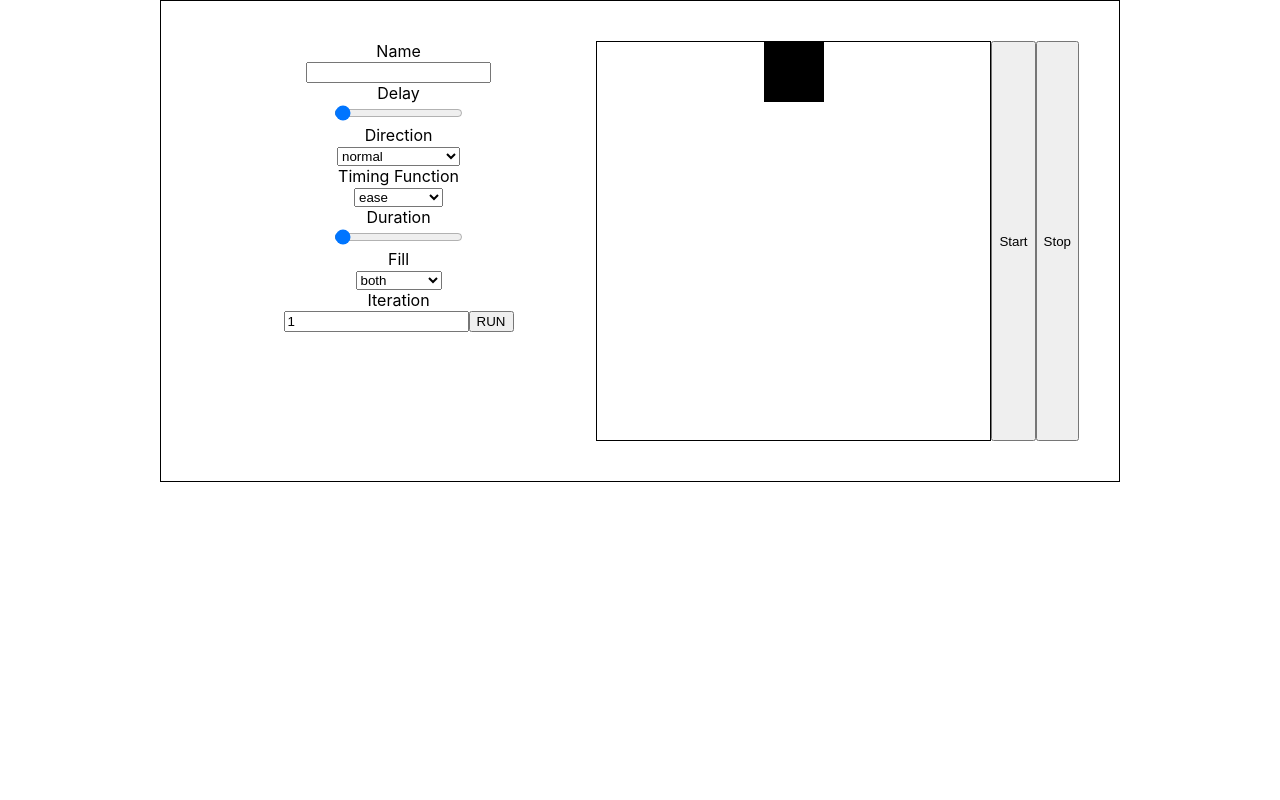
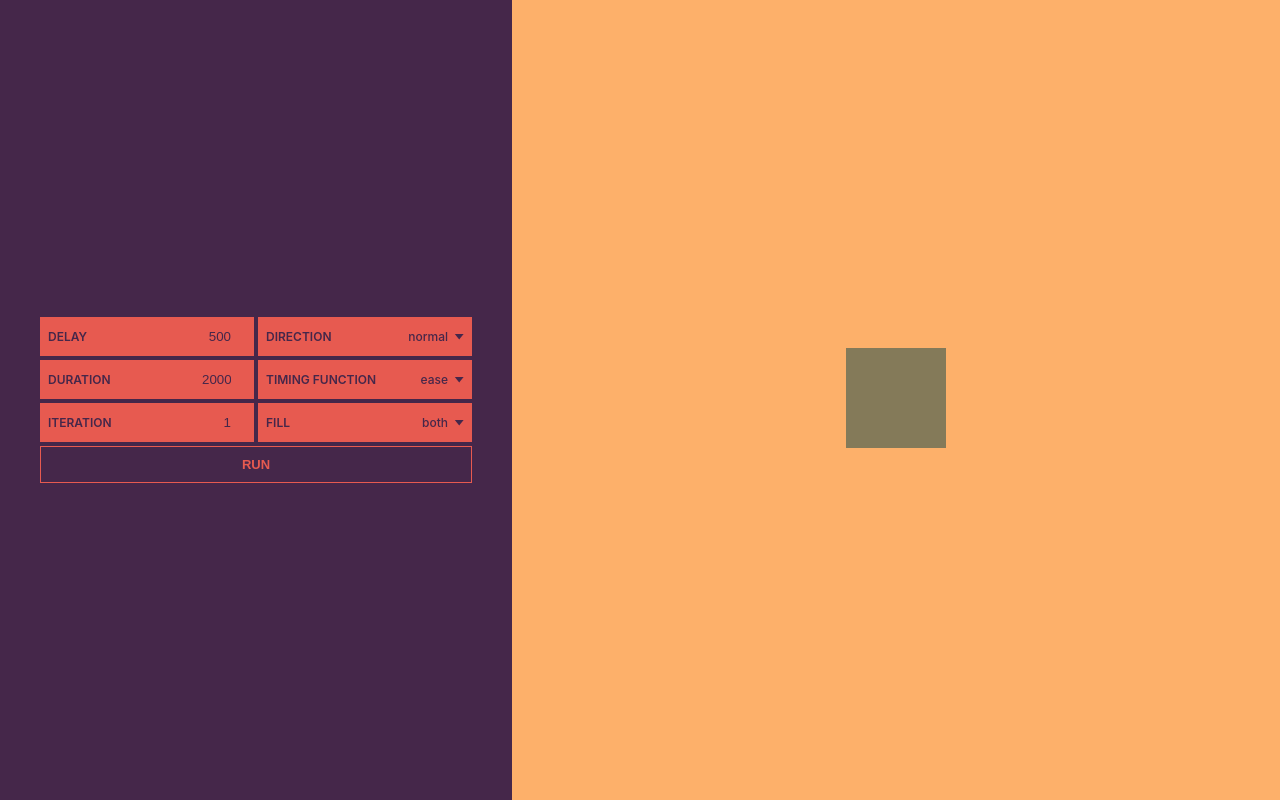
Before and after one commit to nathanielmata/css-animator-capstone-client, a React (Create React App) app in the folder app/: page / in a window 1280 px wide. Built offline with nearby package versions, Linux system fonts and the light colour scheme.

Commit message:
add better positioning to animation controls and preview

```diff
--- a/app/src/App.css
+++ b/app/src/App.css
@@ -1,36 +1,180 @@
+:root {
+	--main-bg-one: #45274a;
+	--main-bg-two: #fdb06a;
+	--main-highlight-one: #e75a50;
+	--main-highlight-two: #847a59;
+	--select-bg: var(--main-highlight-one);
+	--select-border: #777;
+	--select-focus: var(--main-highlight-two);
+	--select-arrow: var(--select-border);
+}
+
+#root {
+	height: 100%;
+}
+
 .App {
+	width: 100%;
+	height: 100%;
+}
+
+input {
+	background: none;
+	border: none;
+	border-radius: 0;
+	letter-spacing: normal;
+	padding: 4px 8px;
+	color: var(--main-bg-one);
+	background-color: var(--select-bg);
+	outline: none;
+	text-align: right;
+}
+
+input:focus {
+	outline: 1px solid var(--main-bg-two);
+}
+
+button {
+	appearance: button;
+	border: none;
+	border-radius: 0;
+	text-decoration: none;
+	letter-spacing: normal;
+	cursor: pointer;
+	padding: 10px 20px;
+	font-weight: 600;
+	font-size: 13px;
+	border: 1px solid var(--main-highlight-one);
+	color: var(--main-highlight-one);
+	background-color: transparent;
+}
+
+button:hover {
+	color: var(--main-bg-one);
+	background-color: var(--main-highlight-one);
+}
+
+label {
+	display: block;
+	font-size: 12px;
+	margin: 0 0 4px 0;
+	font-weight: normal;
+	text-transform: uppercase;
+}
+
+select:focus {
+	border-radius: none;
+}
+
+.select__wrapper {
+	position: absolute;
+	display: flex;
+	align-items: center;
+	right: 0;
+	text-align-last: right;
+}
+
+.select__wrapper::after {
+	position: absolute;
+	right: 8px;
+	content: '';
+	width: 0.8em;
+	height: 0.5em;
+	background-color: var(--main-bg-one);
+	clip-path: polygon(100% 0%, 0 0%, 50% 100%);
+	pointer-events: none;
+}
+
+.editor__container {
+	display: flex;
+	flex-direction: column-reverse;
+	width: 100%;
+	height: 100%;
+	flex-grow: 1;
+	color: var(--main-highlight-one);
+	font-weight: 500;
+}
+
+.editor__controls {
 	display: flex;
 	flex-direction: row;
-  max-width: 960px;
-  margin: 0 auto;
-  padding: 40px;
-	text-align: center;
-  border: 1px solid black;
-  flex-grow: 1;
+	align-items: center;
+	justify-content: center;
+	width: 100%;
+	height: 100%;
+	background-color: var(--main-bg-one);
 }
 
-.controls {
-  width: 50%;
-  height: 400px;
+.editor__form--controls {
+	width: 100%;
+	padding: 40px;
 }
 
-.preview {
-  width: 50%;
-  height: 400px;
-  border: 1px solid black;
+.editor__form--controls-inner {
+	display: flex;
+	flex-direction: column;
+	width: 100%;
 }
 
-.animation__obj {
-  width: 60px;
-  height: 60px;
-  margin: 0 auto;
+.editor__form--controls label {
+	position: relative;
+	display: flex;
+	flex-direction: row;
+	align-items: center;
+	background-color: var(--main-highlight-one);
+	color: var(--main-bg-one);
+	padding: 8px;
 }
 
-.svg__obj {
-  width: auto;
-  height: 60px;
+.editor__form--controls label > .label__title {
+	margin: 4px 0;
+	font-weight: 600;
 }
 
+.editor__form--controls label > .input__num {
+	position: absolute;
+	right: 0;
+	width: 60px;
+	height: 100%;
+}
+
+.editor__form--select {
+	appearance: none;
+	background-color: transparent;
+	border: none;
+	border-radius: 0;
+	padding: 4px 24px 4px 0;
+	margin: 0;
+	width: 100%;
+	font-family: inherit;
+	font-size: inherit;
+	cursor: inherit;
+	line-height: inherit;
+	outline: none;
+	font-weight: 500;
+	color: var(--main-bg-one);
+	background-color: var(--select-bg);
+	text-align-last: right;
+}
+
+.editor__form--select option {
+	direction: rtl;
+}
+
+.editor__form--controls .form__submit {
+	display: flex;
+	width: 100%;
+	justify-content: center;
+}
+
+.editor__preview {
+	display: flex;
+	align-items: center;
+	justify-content: center;
+	width: 100%;
+	height: 100%;
+	background-color: var(--main-bg-two);
+}
 
 /* @media (prefers-reduced-motion: no-preference) {
   .animation__obj {
@@ -46,3 +190,29 @@
 		transform: rotate(360deg);
 	}
 }
+
+@media screen and (min-width: 820px) {
+	.editor__container {
+		flex-direction: row;
+	}
+
+	.editor__controls {
+		width: 40%;
+	}
+
+	.editor__form--controls {
+		width: 100%;
+	}
+
+	.editor__preview {
+		width: 60%;
+	}
+}
+
+@media screen and (min-width: 1280px) {
+	.editor__form--controls-inner {
+		display: inline-grid;
+		grid-template-columns: 1fr 1fr;
+		grid-gap: 4px;
+	}
+}
--- a/app/src/components/AnimationControls.js
+++ b/app/src/components/AnimationControls.js
@@ -2,7 +2,17 @@ import React, { useState } from 'react';
 import { Square } from './SvgObjects';
 
 function AnimationControls() {
-	const [animation, setAnimation] = useState('');
+	// const [animation, setAnimation] = useState('');
+	const [animation, setAnimation] = useState({});
+
+	const clearCss = () => {
+		document.querySelector('#animation__obj').style.animation = '';
+		void document.querySelector('#animation__obj').offsetWidth;
+	};
+
+	const setCss = (str) => {
+		document.querySelector('#animation__obj').style.animation = str;
+	};
 
 	const handleStop = (e) => {
 		document
@@ -18,18 +28,9 @@ function AnimationControls() {
 		document.querySelector('#animation__obj').style.animation = css;
 	};
 
-  const clearCSS = () => {
-    document.querySelector('#animation__obj').style.animation = '';
-    void document.querySelector('#animation__obj').offsetWidth;
-  }
-
-  const setCSS = (str) => {
-    document.querySelector('#animation__obj').style.animation = str;
-  }
-
 	const handleClick = (e) => {
 		e.preventDefault();
-    clearCSS();
+		clearCss();
 
 		const {
 			name,
@@ -51,58 +52,81 @@ function AnimationControls() {
 			name.value,
 		].join(' ');
 
-    setAnimation(str);
-    setCSS(str + 'object-spin');
+		// setAnimation(str);
+		setAnimation({
+			name: name.value,
+			delay: delay.value,
+			direction: direction.value,
+			timing: timing.value,
+			duration: duration.value,
+			fill: fill.value,
+			iteration: iteration.value,
+		});
+		setCss(str + 'object-spin');
+	};
+
+	const handleSubmit = () => {
+		console.log(animation);
 	};
 
 	return (
-		<>
-			<form id='controls' className='controls' onSubmit={(e) => handleClick(e)}>
-				<label for='name'>
-					<div>Name</div>
-					<input type='text' id='name' name='name' />
+		<div className='editor__container'>
+			<div className='editor__controls'>
+				<form
+					id='editor__form--controls'
+					className='editor__form--controls'
+					onSubmit={(e) => handleClick(e)}
+				>
+
+          <div className="editor__form--controls-inner">
+            <div className="editor__form--left">
+              <label for='delay'>
+                <div className="label__title">Delay</div>
+                <input type='number' id='delay' name='delay' className="input__num" value='500' />
               </label>
 
-				<label for='delay'>
-					<div>Delay</div>
-					<input type='range' id='delay' name='delay' min='0' max='6000' />
+              <label for='duration'>
+                <div className="label__title">Duration</div>
+                <input type='number' id='duration' name='duration' className="input__num" value='2000' />
               </label>
 
+              <label for='iteration'>
+                <div className="label__title">Iteration</div>
+                <input type='number' id='iteration' name='iteration' className="input__num" value='1' />
+              </label>
+            </div>
+
+            <div className="editor__form--right">
+
               <label for='direction'>
-					<div>Direction</div>
-					<select name='direction' id='direction'>
+                <div className="label__title">Direction</div>
+                <div className='select__wrapper'>
+                  <select name='direction' id='direction' className="editor__form--select">
                     <option value='normal'>normal</option>
                     <option value='reverse'>reverse</option>
                     <option value='alternate'>alternate</option>
                     <option value='alternate-reverse'>alternate-reverse</option>
                   </select>
+                </div>
               </label>
 
               <label for='timing'>
-					<div>Timing Function</div>
-					<select name='timing' id='timing'>
+                <div className="label__title">Timing Function</div>
+                <div className='select__wrapper'>
+                  <select name='timing' id='timing' className="editor__form--select">
                     <option value='ease'>ease</option>
                     <option value='linear'>linear</option>
                     <option value='ease-in'>ease-in</option>
                     <option value='ease-out'>ease-out</option>
                     <option value='ease-in-out'>ease-in-out</option>
                   </select>
-				</label>
-
-				<label for='duration'>
-					<div>Duration</div>
-					<input
-						type='range'
-						id='duration'
-						name='duration'
-						min='0'
-						max='6000'
-					/>
+                </div>
               </label>
 
               <label for='fill'>
-					<div>Fill</div>
-					<select name='fill' id='fill'>
+                <div className="label__title">Fill</div>
+                <div className='select__wrapper'>
+                  <select name='fill' id='fill' className="editor__form--select">
                     <option value='forwards'>forwards</option>
                     <option value='backwards'>backwards</option>
                     <option value='both' selected='selected'>
@@ -110,31 +134,29 @@ function AnimationControls() {
                     </option>
                     <option value='none'>none</option>
                   </select>
+                </div>
               </label>
 
-				<label for='iteration'>
-					<div>Iteration</div>
-					<input
-						type='number'
-						id='iteration'
-						name='iteration'
-						min='1'
-						value='1'
-					/>
-				</label>
-				<button type='submit'>RUN</button>
+            </div>
 
-				<div>{animation}</div>
+          </div>
+
+					<button type='submit' className="form__submit">RUN</button>
+
+					{/* <div>{animation}</div> */}
 				</form>
-			<div id='preview' class='preview'>
-				<div id='animation__obj'>
+
+				{/* <button onClick={handleStart}>Start</button>
+        <button onClick={handleStop}>Stop</button>
+        <button onClick={handleSubmit}>Save</button> */}
+			</div>
+
+			<div id='editor__preview' className='editor__preview'>
+				<div id='animation__obj' className='animation__obj'>
 					<Square classVariant='svg__obj' />
 				</div>
 			</div>
-
-			<button onClick={handleStart}>Start</button>
-			<button onClick={handleStop}>Stop</button>
-		</>
+		</div>
 	);
 }
 
--- a/app/src/components/SvgObjects.js
+++ b/app/src/components/SvgObjects.js
@@ -4,9 +4,10 @@ import PropTypes from 'prop-types';
 const SvgIcon = (props) => (
   <svg
     version="1.1"
-    viewBox={props.viewBox}
-    aria-labelledby={props.ariaLabel ?? "empty"}
-    fill="none"
+    width={props.width}
+    height={props.height}
+    fill={props.fill}
+    aria-labelledby={props.ariaLabel ?? ""}
     className={props.classVariant.filter(cv => cv && cv).join(" ")}
     role="img"
   >
@@ -21,9 +22,13 @@ SvgIcon.propTypes = {
 
 const Square = ({classVariant}) => (
   <SvgIcon
-    viewBox="0 0 20 20"
+    width="100"
+    height="100"
+    fill="#847A59"
+    title="square"
+    ariaLabel="square"
     classVariant={[classVariant]}>
-    <rect fill="#000000" width="20" height="20"/>
+      <rect width="100%" height="100%"/>
   </SvgIcon>
 );
 
--- a/app/src/index.css
+++ b/app/src/index.css
@@ -17,6 +17,7 @@ body {
     sans-serif;
   -webkit-font-smoothing: antialiased;
   -moz-osx-font-smoothing: grayscale;
+  height: 100%;
 }
 
 code {
```
Lines whose indentation alone changed are shown as unchanged.
